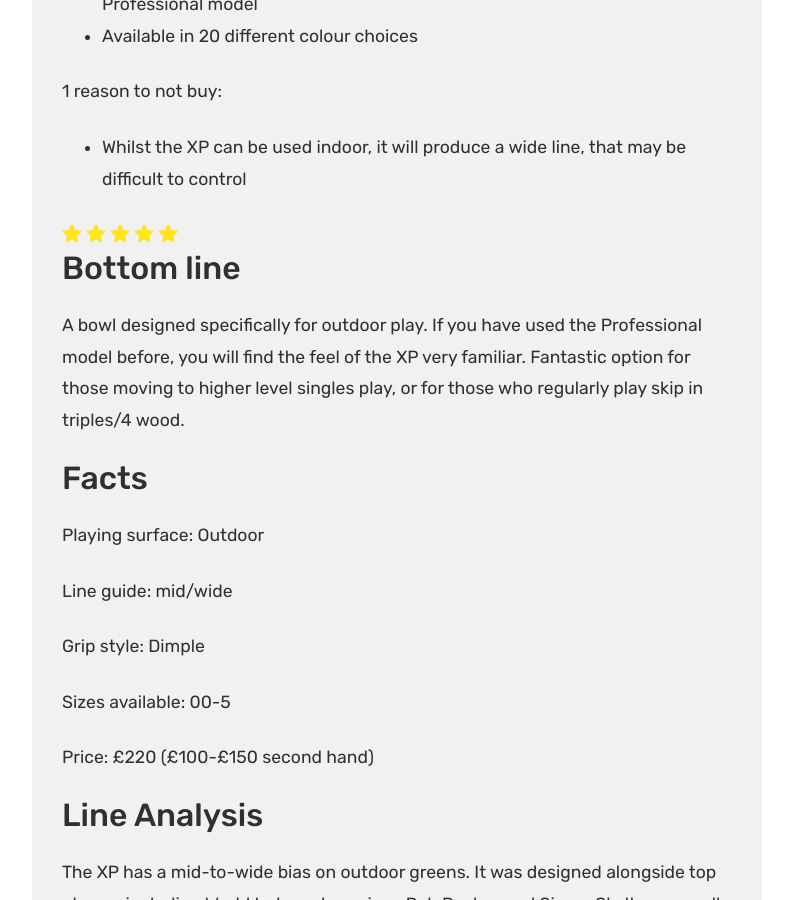
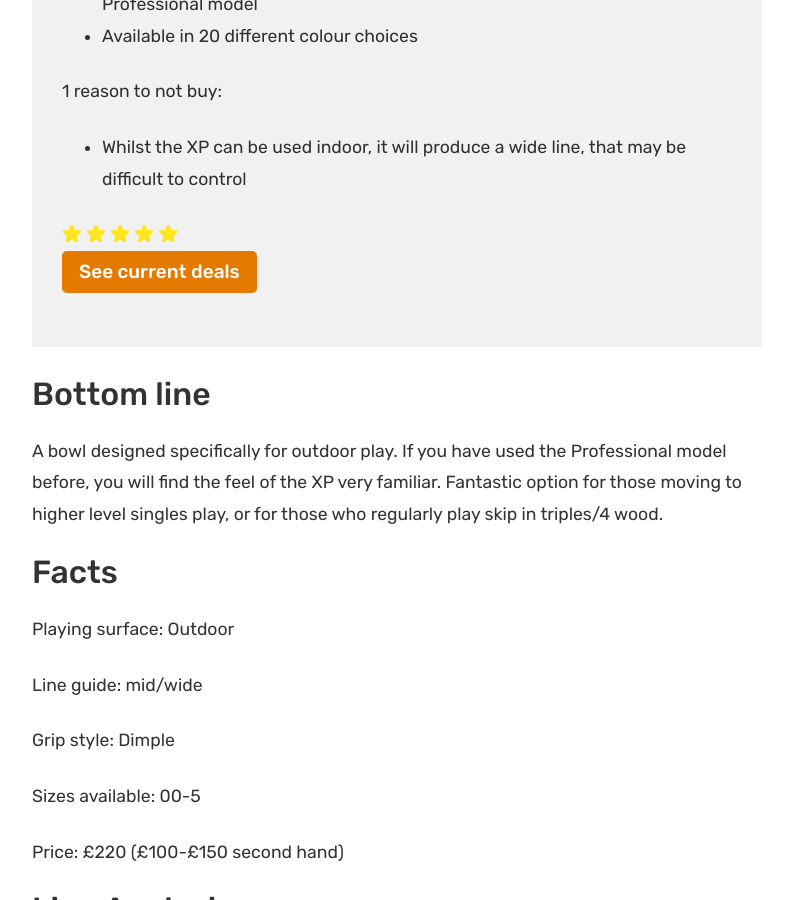
Before and after one commit to krussll/etsysimplicity, a Jekyll site: the page built from _posts/2020-08-06-drakes-pride-xp-lawn-bowls-review.md, in a window 1280 px wide and 900 px high, scrolled down 1046 px. Shown: the whole window, without its empty margins (53-846 px from the left). Built offline with Jekyll 4.4.1, drawn with Linux system fonts in a browser that asks for light colours; nearby versions of some CDN libraries.

Commit message:
Update 2020-08-06-drakes-pride-xp-lawn-bowls-review.md

```diff
--- a/_posts/2020-08-06-drakes-pride-xp-lawn-bowls-review.md
+++ b/_posts/2020-08-06-drakes-pride-xp-lawn-bowls-review.md
@@ -31,6 +31,10 @@ We spent  8.5 hours reading reviews from experts and users. In summary, this is
   <i class="fas fa-star"></i>
   <i class="fas fa-star"></i>
   <i class="fas fa-star"></i>
+</div>
+
+<a href="https://www.amazon.co.uk/gp/product/B07L5NC66P/ref=as_li_qf_asin_il_tl?ie=UTF8&tag=jackhighbow0a-21&creative=6738&linkCode=as2&creativeASIN=B07L5NC66P&linkId=914744cf2972eafc0cd25405c1cbfcc8"  class="btn more"  target="_blank">See current deals</a>
+
 </div>
 
 ## Bottom line
```
